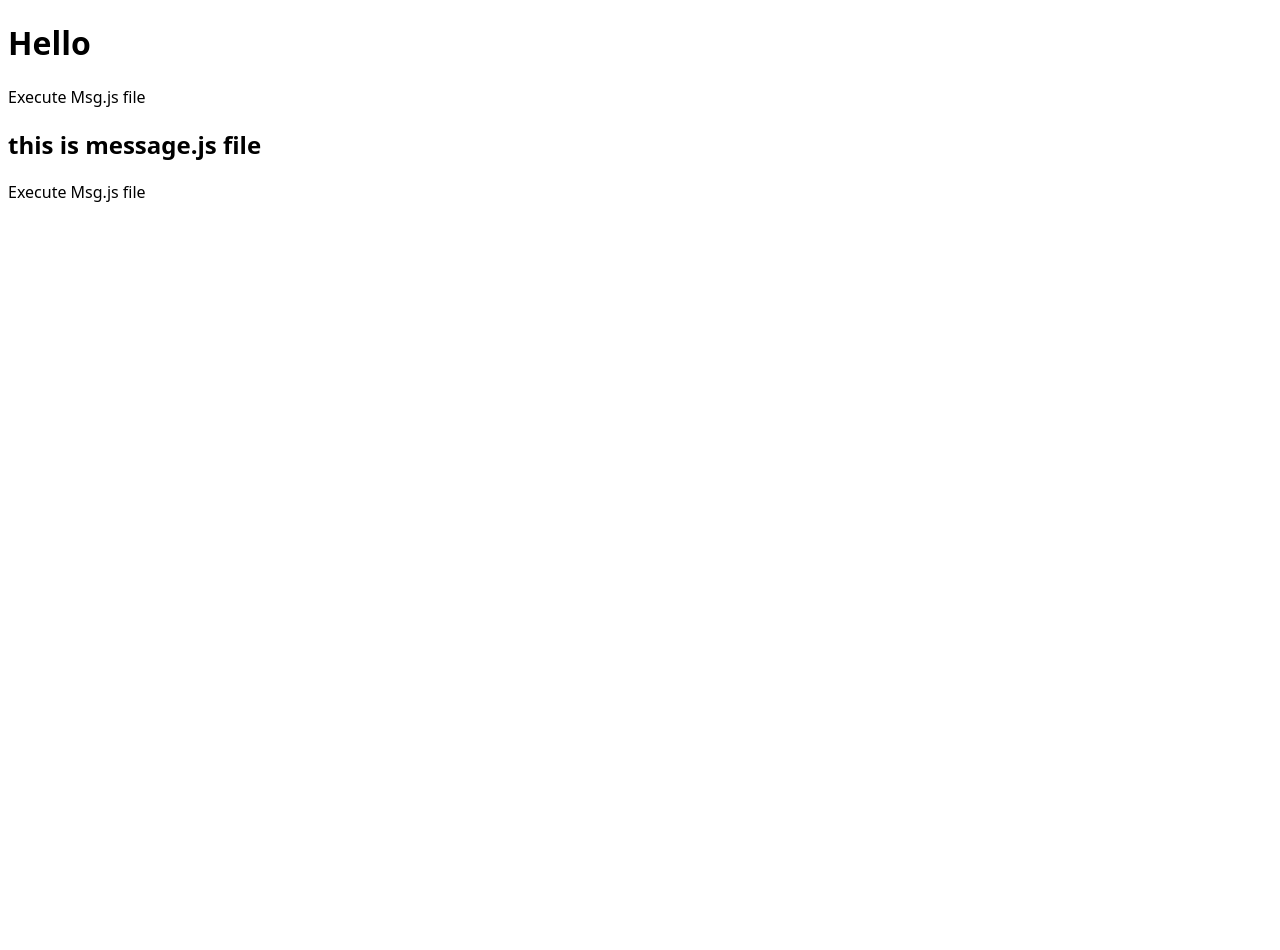
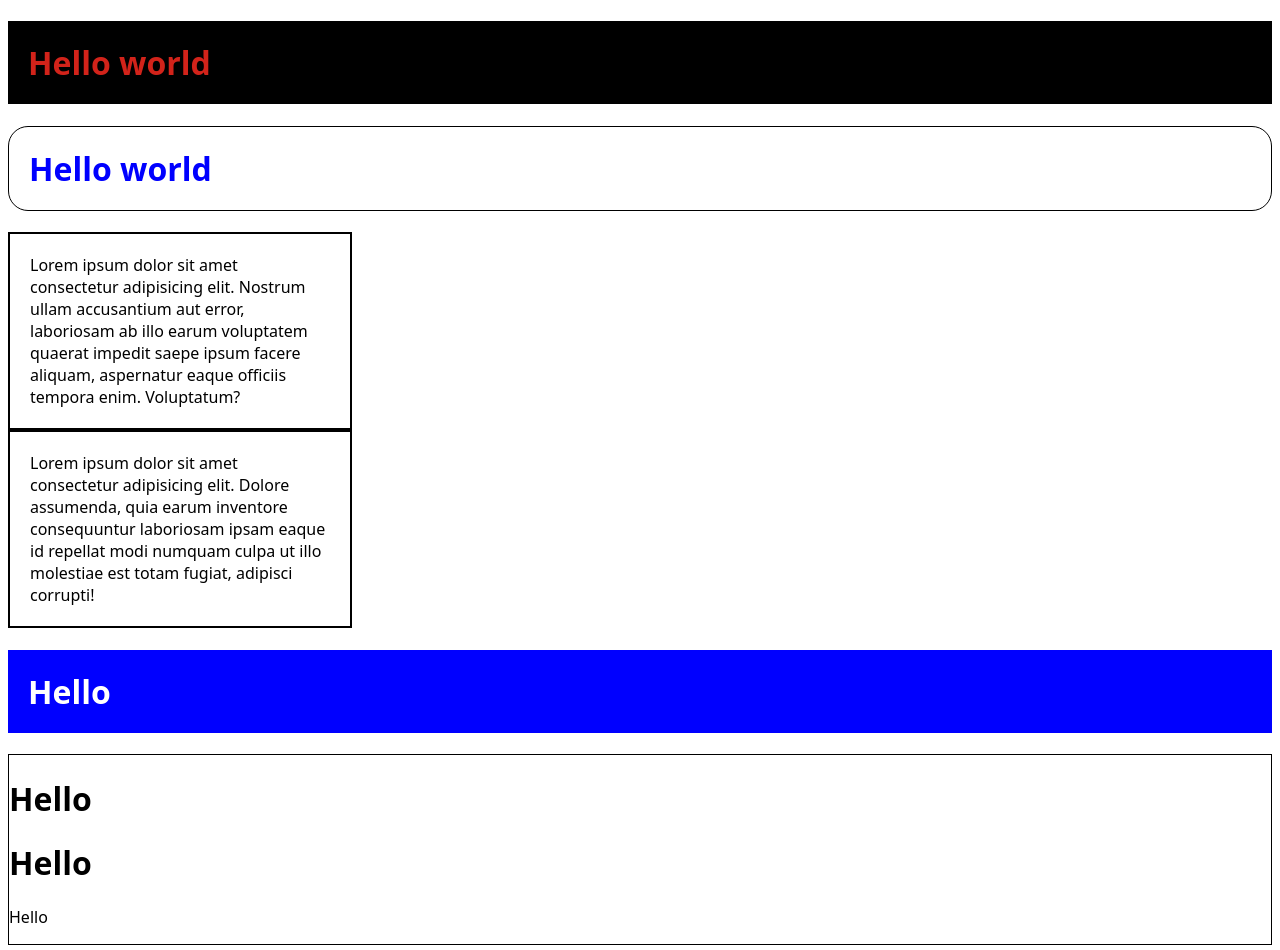
Before and after one commit to urvashidbhavsar/28_may_2024, a React (Create React App) app in the folder react/myapp/: page / in a window 1280 px wide. Shown: the top 950 px of the page. Before the commit the page ends 800 px from the top, so only its background shows below. Built offline with nearby package versions, Linux system fonts and the light colour scheme; the HTML template or start-up script is replaced by a standard one.

Commit message:
26th changes

```diff
--- a/react/myapp/src/App.js
+++ b/react/myapp/src/App.js
@@ -1,14 +1,30 @@
 import './App.css';
-import Message from './Message';
-import Msg from './Msg';
+import External from './ApplyCss/External';
+import Inline from './ApplyCss/Inline';
+import Internal from './ApplyCss/Internal';
+import Module from './ApplyCss/Module';
+import Fragmentex from './Fragment/Fragmentex';
+// import Classex from './Component/Classex';
+// import Functionex from './Component/Functionex';
+// import Applyex from './Expression/Applyex';
+// import Message from './Message';
+// import Msg from './Msg';
 
 function App() {
   return (
     // render UI component
     <div>
-      <h1>Hello</h1>
-      <Message />
+      {/* <h1>Hello</h1> */}
+      {/* <Message />
       <Msg></Msg>
+      <Classex />
+      <Functionex /> */}
+      {/* <Applyex /> */}
+      <Inline />
+      <Internal />
+      <External />
+      <Module />
+      <Fragmentex />
     </div>
   );
 }
--- /dev/null
+++ b/react/myapp/src/ApplyCss/External.jsx
@@ -0,0 +1,15 @@
+import './style.css'
+
+import React from 'react'
+
+const External = () => {
+    return (
+        <>
+            <div className='mydiv'>
+                Lorem ipsum dolor sit amet consectetur adipisicing elit. Nostrum ullam accusantium aut error, laboriosam ab illo earum voluptatem quaerat impedit saepe ipsum facere aliquam, aspernatur eaque officiis tempora enim. Voluptatum?
+            </div>
+        </>
+    )
+}
+
+export default External
--- /dev/null
+++ b/react/myapp/src/ApplyCss/Inline.jsx
@@ -0,0 +1,11 @@
+import React from 'react'
+
+const Inline = () => {
+    return (
+        <>
+            <h1 style={{ color: "#d2231a", backgroundColor: "black", padding: 20 }}>Hello world</h1>
+        </>
+    )
+}
+
+export default Inline
--- /dev/null
+++ b/react/myapp/src/ApplyCss/Internal.jsx
@@ -0,0 +1,18 @@
+import React from 'react'
+
+const Internal = () => {
+    // create object for apply internal css
+    let myclass = {
+        padding: "20px",
+        color: "blue",
+        border: "1px solid black",
+        borderRadius: "20px"
+    }
+    return (
+        <>
+            <h1 style={myclass}>Hello world</h1>
+        </>
+    )
+}
+
+export default Internal
--- /dev/null
+++ b/react/myapp/src/ApplyCss/Module.jsx
@@ -0,0 +1,15 @@
+import React from 'react'
+import Mycss from './style.module.css'
+
+const Module = () => {
+    return (
+        <>
+            <div className={Mycss.mydiv}>
+                Lorem ipsum dolor sit amet consectetur adipisicing elit. Dolore assumenda, quia earum inventore consequuntur laboriosam ipsam eaque id repellat modi numquam culpa ut illo molestiae est totam fugiat, adipisci corrupti!
+            </div>
+            <h1 className={Mycss.title}>Hello</h1>
+        </>
+    )
+}
+
+export default Module
--- /dev/null
+++ b/react/myapp/src/ApplyCss/style.css
@@ -0,0 +1,5 @@
+.mydiv {
+    width: 300px;
+    padding: 20px;
+    border: 2px solid black;
+}
--- /dev/null
+++ b/react/myapp/src/ApplyCss/style.module.css
@@ -0,0 +1,11 @@
+.mydiv {
+    width: 300px;
+    border: 2px solid black;
+    padding: 20px;
+}
+
+.title {
+    background-color: blue;
+    color: white;
+    padding: 20px;
+}
--- /dev/null
+++ b/react/myapp/src/Component/Classex.jsx
@@ -0,0 +1,9 @@
+import React from "react";
+class Classex extends React.Component {
+    render() {
+        return (
+            <div>Create Class Component</div>
+        )
+    }
+}
+export default Classex;
--- /dev/null
+++ b/react/myapp/src/Component/Functionex.jsx
@@ -0,0 +1,11 @@
+import React from 'react'
+
+const Functionex = () => {
+    return (
+        <div>
+            Function component execute
+        </div>
+    )
+}
+
+export default Functionex
--- /dev/null
+++ b/react/myapp/src/Expression/Applyex.jsx
@@ -0,0 +1,20 @@
+import React from 'react'
+
+const Message = () => {
+    return <div>Hello User to learn JSX</div>
+}
+
+const Applyex = () => {
+    // create variable
+    const say = "Hi", name = "Rahul"
+
+    return (
+        <div>
+            {/* call variables */}
+            {say}, {name} Welcome to tops
+            <Message />
+        </div>
+    )
+}
+
+export default Applyex
--- /dev/null
+++ b/react/myapp/src/Fragment/Fragmentex.jsx
@@ -0,0 +1,17 @@
+import React from 'react'
+
+const Fragmentex = () => {
+    return (
+        // <React.Fragment>
+        <>
+            <div style={{ border: "1px solid black" }}>
+                <h1>Hello</h1>
+                <h1>Hello</h1>
+                <p>Hello</p>
+            </div>
+        </>
+        // </React.Fragment >
+    )
+}
+
+export default Fragmentex
```
